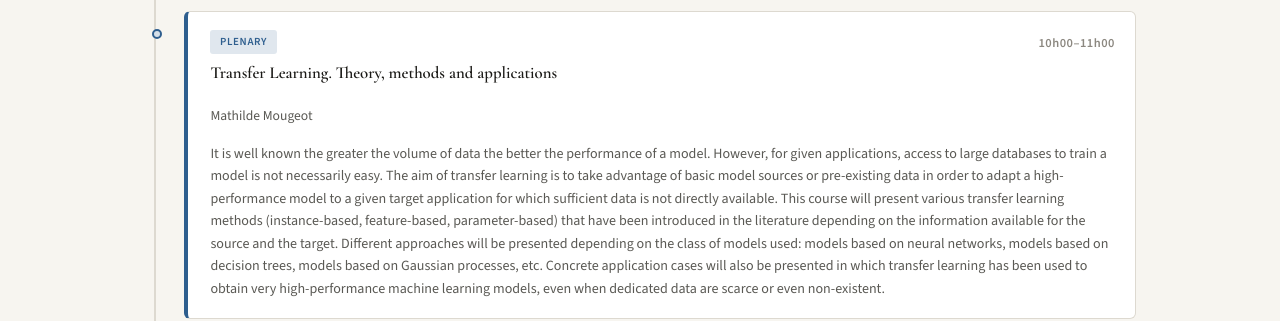
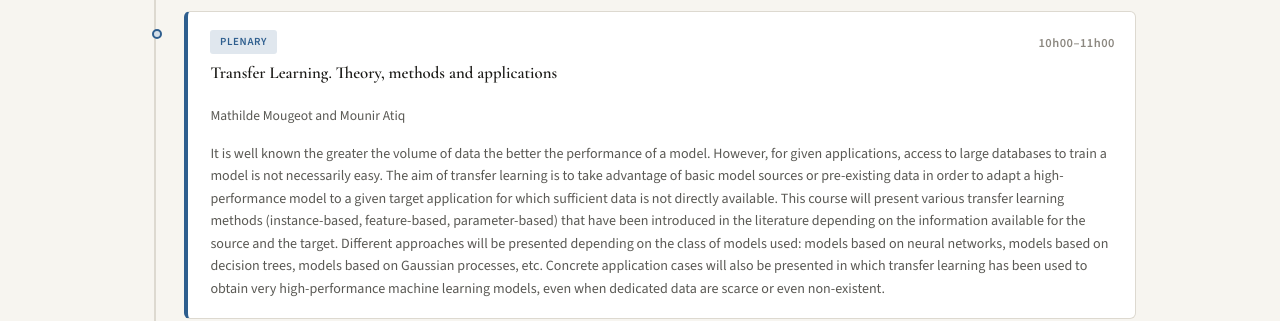
Before and after one commit to yvenn-amara/DECATTLON, a Jekyll site: the page built from program.md, in a window 1280 px wide and 900 px high, scrolled down 619 px. Shown: the part 154-475 px from the top of the window. Built offline with Jekyll 4.4.1, drawn with Linux system fonts in a browser that asks for light colours.

Commit message:
Update speakers for Transfer Learning plenary session

```diff
--- a/_data/program.yml
+++ b/_data/program.yml
@@ -10,7 +10,7 @@ day1:
       title: "Transfer Learning. Theory, methods and applications"
       type: "plenary"
       speakers:
-        - "Mathilde Mougeot"
+        - "Mathilde Mougeot and Mounir Atiq"
       description: "It is well known the greater the volume of data the better the performance of a model. However, for given applications, access to large databases to train a model is not necessarily easy. The aim of transfer learning is to take advantage of basic model sources or pre-existing data in order to adapt a high-performance model to a given target application for which sufficient data is not directly available. This course will present various transfer learning methods (instance-based, feature-based, parameter-based) that have been introduced in the literature depending on the information available for the source and the target. Different approaches will be presented depending on the class of models used: models based on neural networks, models based on decision trees, models based on Gaussian processes, etc. Concrete application cases will also be presented in which transfer learning has been used to obtain very high-performance machine learning models, even when dedicated data are scarce or even non-existent."
 
     - time: "11h00–12h00"
```
